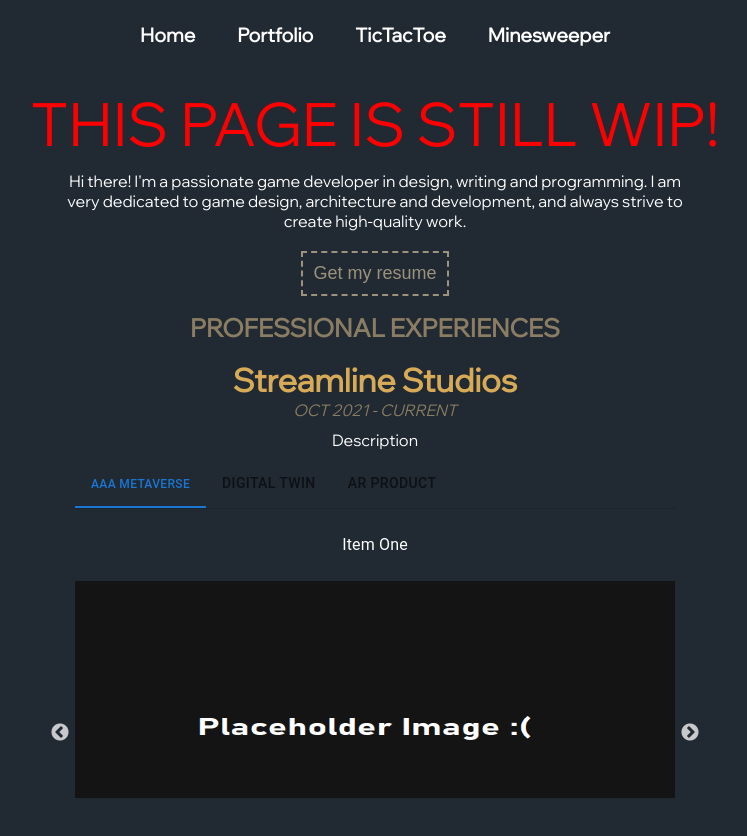
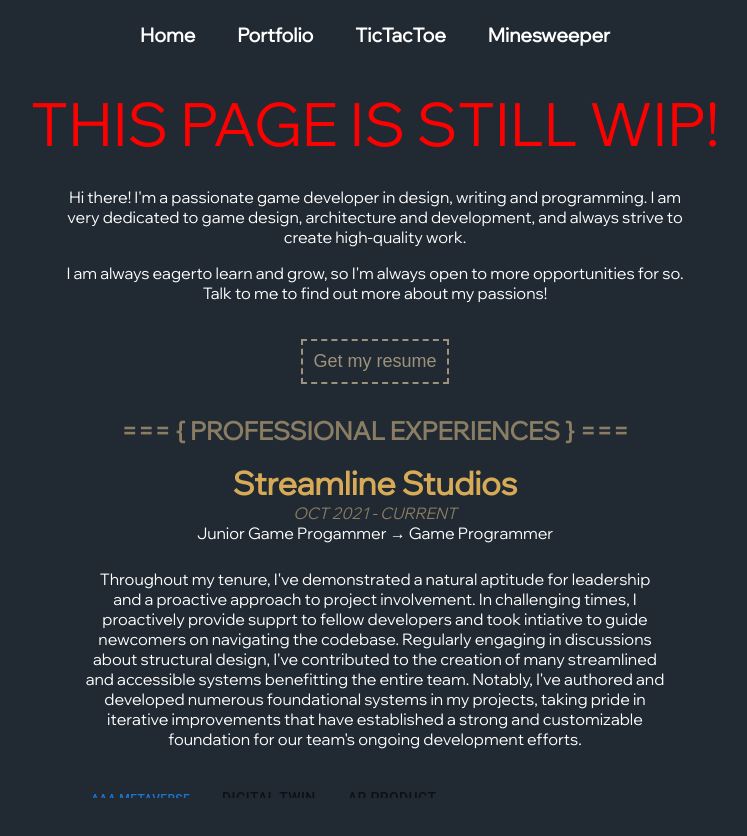
Before and after one commit to Magthylius/magthylius.github.io, a React (Create React App) app: page /#/portfolio in a window 1280 px wide. Shown: the top 836 px of the page, without its empty margins (265-1012 px from the left). Built offline with nearby package versions, Linux system fonts and the light colour scheme.

Commit message:
feat: description and title

```diff
--- a/src/Pages/Portfolio/Portfolio.styles.scss
+++ b/src/Pages/Portfolio/Portfolio.styles.scss
@@ -43,6 +43,10 @@
 
 .resumeButton:hover {
   border-color: $primaryColorShaded;
+}
+
+.headerTitle {
+  padding-top: 15px;
 }
 
 .skillsetSection {
--- a/src/Pages/Portfolio/Portfolio.tsx
+++ b/src/Pages/Portfolio/Portfolio.tsx
@@ -1,4 +1,4 @@
-import { HeaderTitle, CustomTabPanel } from "../../Components/Common/TitleComponents";
+import { CustomTabPanel } from "../../Components/Common/TitleComponents";
 import Slider, { Settings } from "react-slick"
 import { ReactComponent as UnitySVG } from '../../Graphics/Engines/unity.svg'
 import { ReactComponent as UnrealSVG } from '../../Graphics/Engines/ue.svg'
@@ -49,7 +49,16 @@
   return (
     <div>
       <div className="intro">
-        Hi there! I'm a passionate game developer in design, writing and programming. I am very dedicated to game design, architecture and development, and always strive to create high-quality work.
+        <p>
+          Hi there! I'm a passionate game developer in design, writing and programming.
+          I am very dedicated to game design, architecture and development,
+          and always strive to create high-quality work.
+        </p>
+        <p>
+          I am always eagerto learn and grow,
+          so I'm always open to more opportunities for so.
+          Talk to me to find out more about my passions!
+        </p>
       </div>
       <ResumeButton />
     </div>);
@@ -84,14 +93,28 @@
   let bShowYears = false;
   const timelineLabel = "OCT 2021 - CURRENT";
   const yearsOfExperience = "2 YEARS OF EXPERIENCE";
+  const promotionTrack = "Junior Game Progammer → Game Programmer"
+  const description =
+    <div>
+      <p>
+        Throughout my tenure, I've demonstrated a natural aptitude for leadership and a proactive
+        approach to project involvement. In challenging times, I proactively provide supprt to fellow
+        developers and took intiative to guide newcomers on navigating the codebase.
+        Regularly engaging in discussions about structural design, I've contributed to the creation
+        of many streamlined and accessible systems benefitting the entire team.
+        Notably, I've authored and developed numerous foundational systems in my projects,
+        taking pride in iterative improvements that have established a strong and customizable
+        foundation for our team's ongoing development efforts.
+      </p>
+    </div>
 
-  const [value, setValue] = useState(0);
+  const [tabIndex, setTabIndex] = useState(0);
 
   const handleChange = (event: React.SyntheticEvent, newValue: number) => {
-    setValue(newValue);
+    setTabIndex(newValue);
   };
 
-  function a11yProps(index: number) {
+  function TabProps(index: number) {
     return {
       id: `simple-tab-${index}`,
       'aria-controls': `simple-tabpanel-${index}`,
@@ -113,24 +136,27 @@
       <div className="timeline" onMouseEnter={onTimelineHover}>
         {bShowYears ? yearsOfExperience : timelineLabel}
       </div>
+      <div>
+        {promotionTrack}
+      </div>
       <div className="description">
-        Description
+        {description}
       </div>
       <div className="carousel">
         <Box sx={{ borderBottom: 1, borderColor: 'divider' }}>
-          <Tabs value={value} onChange={handleChange} aria-label="basic tabs example">
-            <Tab label="AAA METAVERSE" {...a11yProps(0)} wrapped />
-            <Tab label="DIGITAL TWIN" {...a11yProps(1)} />
-            <Tab label="AR PRODUCT" {...a11yProps(2)} />
+          <Tabs value={tabIndex} onChange={handleChange} aria-label="basic tabs example">
+            <Tab label="AAA METAVERSE" {...TabProps(0)} wrapped />
+            <Tab label="DIGITAL TWIN" {...TabProps(1)} />
+            <Tab label="AR PRODUCT" {...TabProps(2)} />
           </Tabs>
         </Box>
-        <CustomTabPanel value={value} index={0}>
+        <CustomTabPanel value={tabIndex} index={0}>
           Item One
         </CustomTabPanel>
-        <CustomTabPanel value={value} index={1}>
+        <CustomTabPanel value={tabIndex} index={1}>
           Item Two
         </CustomTabPanel>
-        <CustomTabPanel value={value} index={2}>
+        <CustomTabPanel value={tabIndex} index={2}>
           Item Three
         </CustomTabPanel>
         <ShowcaseCarousel content={imagesMap} />
@@ -175,7 +201,9 @@
             - Integrated external APIs to facilitate communication with third-party applications<br />
           </div>
         } /> */}
-      <HeaderTitle header="PROFESSIONAL EXPERIENCES" fontSize={25} />
+      <h1 className="headerTitle" style={{ fontSize: 25 }}>
+        === {`{`} PROFESSIONAL EXPERIENCES {`}`} ===
+      </h1>
       <ExperienceSection />
     </div>);
 }
```
